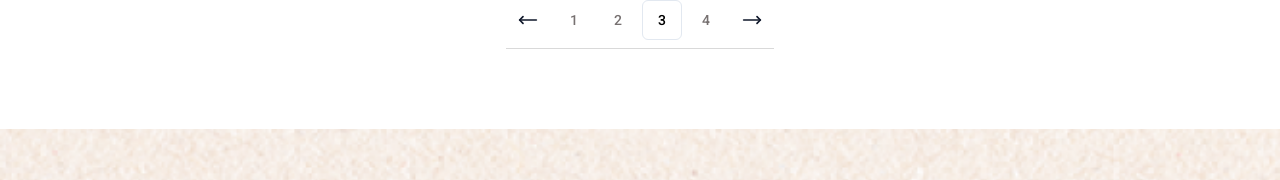
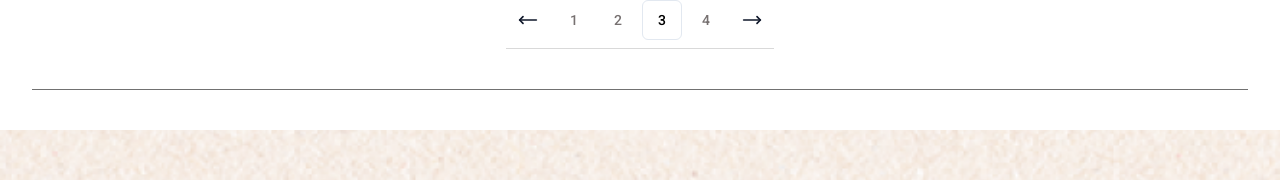
Before and after one commit to ductandev/FE_hokkaidovietnam, a React (Create React App) app in the folder hokaidovietnam_fontend_client/: page /products in a window 1280 px wide. Shown: the part 1551-1731 px from the top of the page. Built offline with nearby package versions, Linux system fonts and the light colour scheme.

Commit message:
fix: border color

```diff
--- a/hokaidovietnam_fontend_client/src/Components/Divider/Divider.tsx
+++ b/hokaidovietnam_fontend_client/src/Components/Divider/Divider.tsx
@@ -10,13 +10,12 @@ export interface DividerProps {
 }
 
 export function Divider(props: DividerProps) {
-    const { borderColor = "#777171", borderWidth = 1, className = "" } = props;
+    const { borderColor = "#717171", borderWidth = 1, className = "" } = props;
 
     return <hr
         className={className}
         style={{
             borderBlockStart: `${borderWidth}px solid ${borderColor}`,
-            border: 0,
             margin: 0,
         }}
     />
```
